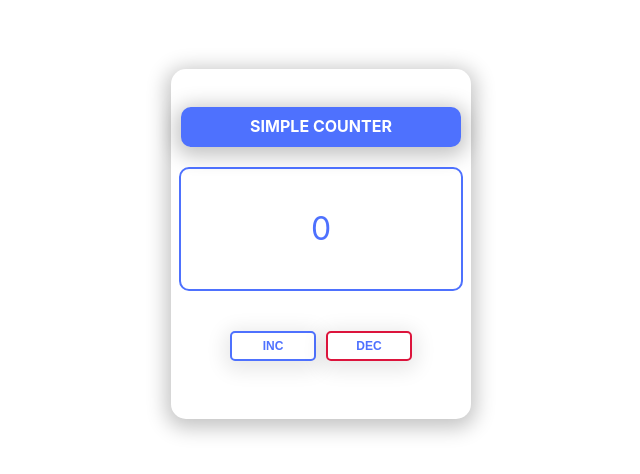
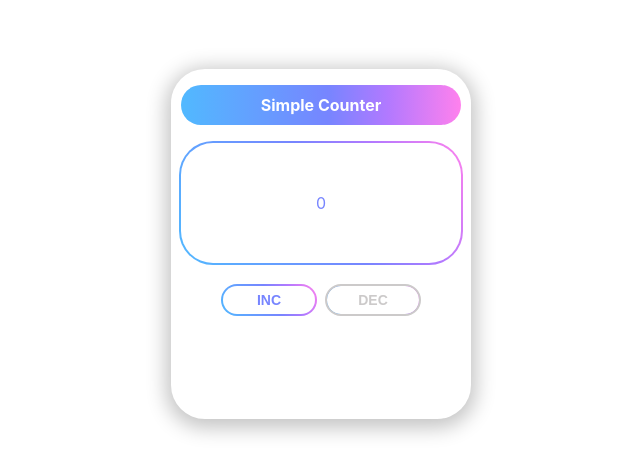
Before and after one commit to hrsk/counter, a React (Create React App) app: page /#/simple-counter in a window 1280 px wide. Shown: the part 156-630 px from the top of the page, without its empty margins (319-959 px from the left). Built offline with nearby package versions, Linux system fonts and the light colour scheme.

Commit message:
styling simple counter with use styled components, moving useEffects to app component

```diff
--- a/src/App.tsx
+++ b/src/App.tsx
@@ -1,17 +1,62 @@
-import { useSelector } from 'react-redux';
+import { useDispatch, useSelector } from 'react-redux';
 import { Route, Routes } from 'react-router-dom';
 import './App.css';
 import { CounterWithSettings } from './counter_with_settings/CounterWithSettings';
 import { Settings } from './counter_with_settings/settings/Settings';
 import { Dashboard } from './dashboard/Dashboard';
-import { InitialStateType } from './reducers/counter-with-settings-reducer';
+import { InitialStateType, setMaxValue, setStartValue } from './reducers/counter-with-settings-reducer';
 import { SimpleCounter } from './simple_counter/SimpleCounter';
 import { AppStateType } from './store/store';
+import { useEffect } from 'react';
+import { setCounterError } from './reducers/counter-errors-reducer';
+import { setCounterValue } from './reducers/simple-counter-reducer';
 
 export const App = () => {
 
   const values = useSelector<AppStateType, InitialStateType>(state => state.counterWithSettings)
   const counterValue = useSelector<AppStateType, number>((state) => state.simpleCounter.value)
+
+  const dispatch = useDispatch()
+
+  // useEffect on first load page: check localstorage on presence of values and set
+
+  useEffect(() => {
+    dispatch(setCounterValue(0))
+  }, [])
+
+  const maxValueFromLocalStorage = () => {
+    const valueAsString = localStorage.getItem("maxValue");
+    if (valueAsString) {
+      return JSON.parse(valueAsString)
+    } else return values.maxValue
+  }
+
+  const startValueFromLocalStorage = () => {
+    const valueAsString = localStorage.getItem("startValue");
+    if (valueAsString) {
+      return JSON.parse(valueAsString)
+    } else return values.startValue
+  }
+
+  useEffect(() => {
+    dispatch(setMaxValue(maxValueFromLocalStorage()))
+    dispatch(setStartValue(startValueFromLocalStorage()))
+  }, [])
+
+  // useEffect errors
+
+  useEffect(() => {
+    if (values.counterValue === undefined) {
+      dispatch(setCounterError([`Enter values and press 'Save'!`]));
+    }
+    if (values.maxValue < values.startValue || values.startValue < 0 || values.maxValue < 0 || values.startValue === values.maxValue) {
+      dispatch(setCounterError(['Input values is incorrect!']))
+    }
+    if (values.counterValue === values.startValue) {
+      dispatch(setCounterError([]));
+    }
+  }, [values.startValue, values.maxValue, values.counterValue]);
+
 
   return (
     <div className="App">
--- a/src/simple_counter/SimpleCounter.module.css
+++ /dev/null
@@ -1,112 +0,0 @@
-.container {
-
-    display: flex;
-    flex-direction: column;
-    justify-content: center;
-    align-items: center;
-    width: 300px;
-    height: 350px;
-    background: '';
-    border-radius: 15px;
-
-    box-shadow: 0px 4px 20px 5px #0000003c;
-}
-
-.title {
-    width: 280px;
-    height: 40px;
-
-    display: flex;
-    align-items: center;
-    justify-content: center;
-
-    border-radius: 10px;
-    margin-bottom: 20px;
-    box-shadow: 0px 4px 20px 5px #0000003c;
-    background-color: #4E71FE;
-
-
-
-
-    font: Inter;
-    font-size: 16px;
-    font-weight: 700;
-    line-height: 19.36px;
-    text-align: left;
-    color: #FFFFFF;
-}
-
-.content {
-    /* height: 100%; */
-    display: flex;
-    flex-direction: column;
-    justify-content: center;
-    align-items: center;
-}
-.counterDisplay {
-    width: 280px;
-    height: 120px;
-    border-radius: 10px;
-    margin-bottom: 20px;
-    border: 2px solid #4E71FE;
-
-    display: flex;
-    align-items: center;
-    justify-content: center;
-
-    font: Inter;
-    font-size: 32px;
-    font-weight: 400;
-    line-height: 19.36px;
-    text-align: left;
-    color: #4E71FE;
-
-
-}
-
-.blockButtons {
-    width: 280px;
-    height: 70px;
-    border-radius: 10px;
-    /* margin-bottom: 20px; */
-    gap: 10px;
-    display: flex;
-    align-items: center;
-    justify-content: center;
-}
-
-.button {
-    width: 86px;
-    height: 30px;
-    margin: 0;
-
-    /* margin-left: 12px; */
-    border-radius: 5px;
-    align-items: center;
-    text-align: center;
-
-    font: Inter;
-    font-size: 12px;
-    font-weight: 700;
-    line-height: 14px;
-
-    color: #4E71FE;
-
-    border: 2px solid #4E71FE;
-    background-color: #FFFFFF;
-    box-shadow: 0px 4px 20px 5px #00000018
-}
-
-.button:hover {
-    cursor: pointer;
-}
-.link {
-    text-decoration: none;
-}
-
-.link:active {
-    color: #4E71FE;
-}
-.link:visited {
-    color: #4E71FE;
-}
--- a/src/simple_counter/SimpleCounter.tsx
+++ b/src/simple_counter/SimpleCounter.tsx
@@ -1,7 +1,7 @@
 import { useDispatch } from 'react-redux'
 import { useNavigate } from 'react-router-dom'
 import { setCounterValue } from '../reducers/simple-counter-reducer'
-import style from './SimpleCounter.module.css'
+import { styled } from 'styled-components'
 
 type PropsType = {
     counterValue: number
@@ -27,18 +27,109 @@ export const SimpleCounter = (props: PropsType) => {
     const disabled = props.counterValue === 0
 
     return (
-        <div className={style.container}>
-            <div className={style.title}>SIMPLE COUNTER</div>
-            <div className={style.content}>
-                <div className={style.counterDisplay}>{props.counterValue}</div>
-                <div className={style.blockButtons}>
-                    <button className={style.button} onClick={incrementHandler}>INC</button>
-                    <button style={disabled ? { borderColor: 'crimson' } : {}}
-                        className={style.button}
-                        onClick={decrementHandler}
-                        disabled={disabled}>DEC</button>
-                </div>
-            </div>
-        </div>
+        <Wrapper>
+            <Title>Simple Counter</Title>
+            <DisplayCounterValue>
+                <Text>{props.counterValue}</Text>
+            </DisplayCounterValue>
+            <ButtonsWrapper>
+                <Button onClick={incrementHandler}>INC</Button>
+                <Button onClick={decrementHandler}
+                    disabled={disabled}>DEC</Button>
+            </ButtonsWrapper>
+        </Wrapper>
     )
 }
+
+const Wrapper = styled.section`
+    display: flex;
+    flex-direction: column;
+    align-items: center;
+    width: 300px;
+    height: 350px;
+    border-radius: 34px;
+
+    box-shadow: 0px 4px 20px 5px #0000003c;
+`
+
+const Title = styled.h3<{ $textColor?: string }>`
+    position: sticky;
+    width: 280px;
+    height: 40px;
+
+    display: flex;
+    align-items: center;
+    justify-content: center;
+
+    border-radius: 34px;
+    background: linear-gradient(89.94deg, #51b9ff 0%, #7785ff 52.6%, #b279ff 73.96%, #ff81ed 100%);
+
+    font: Inter;
+    font-size: 16px;
+    font-weight: 700;
+    line-height: 16px;
+    text-align: left;
+    color: ${props => props.$textColor || "#FFFFFF"};
+`
+
+const ButtonsWrapper = styled.div`
+    width: 280px;
+    height: 70px;
+    border-radius: 10px;
+    gap: 8px;
+    display: flex;
+    align-items: center;
+    justify-content: center;
+`
+const DisplayCounterValue = styled.div<{ $textColor?: string }>`
+    width: 280px;
+    height: 120px;
+    border-radius: 34px;
+    background:
+        linear-gradient(#fff, #fff) padding-box,
+        linear-gradient(60deg, #51b9ff 0%, #7785ff 52.6%, #b279ff 73.96%, #ff81ed 100%) border-box;
+        border: 2px solid transparent;
+    display: flex;
+    align-items: center;
+    justify-content: center;
+`
+
+const Button = styled.button<{ $textColor?: string }>`
+    width: 96px;
+    height: 32px;
+
+    background:
+        linear-gradient(#fff, #fff) padding-box,
+        linear-gradient(60deg, #51b9ff 0%, #7785ff 52.6%, #b279ff 73.96%, #ff81ed 100%) border-box;
+    border: 2px solid transparent;
+    border-radius: 34px;
+
+    color: ${props => props.$textColor || "#7785ff"};
+    font: Inter;
+    font-size: 14px;
+    font-weight: 700;
+    line-height: 14px;
+
+    &:hover {
+        color: ${props => props.$textColor || "#b279ff"};
+        background:
+        linear-gradient(#fff, #fff) padding-box,
+        linear-gradient(60deg, #ff81ed 0%, #b279ff 52.6%, #7785ff 73.96%, #51b9ff 100%) border-box;
+    border: 2px solid transparent;
+    border-radius: 34px;
+    }
+
+    &:disabled {
+    color: #cccaca;
+    border: 2px solid #cccaca;
+    border-radius: 34px;
+    }
+    &:disabled:hover {
+        color: #cccaca
+    }
+`
+
+const Text = styled.span<{ $textColor?: string, $fontSize?: string }>`
+color: ${props => props.$textColor || '#7785ff'};
+font-size: ${props => props.$fontSize || '16px'};
+`
```
